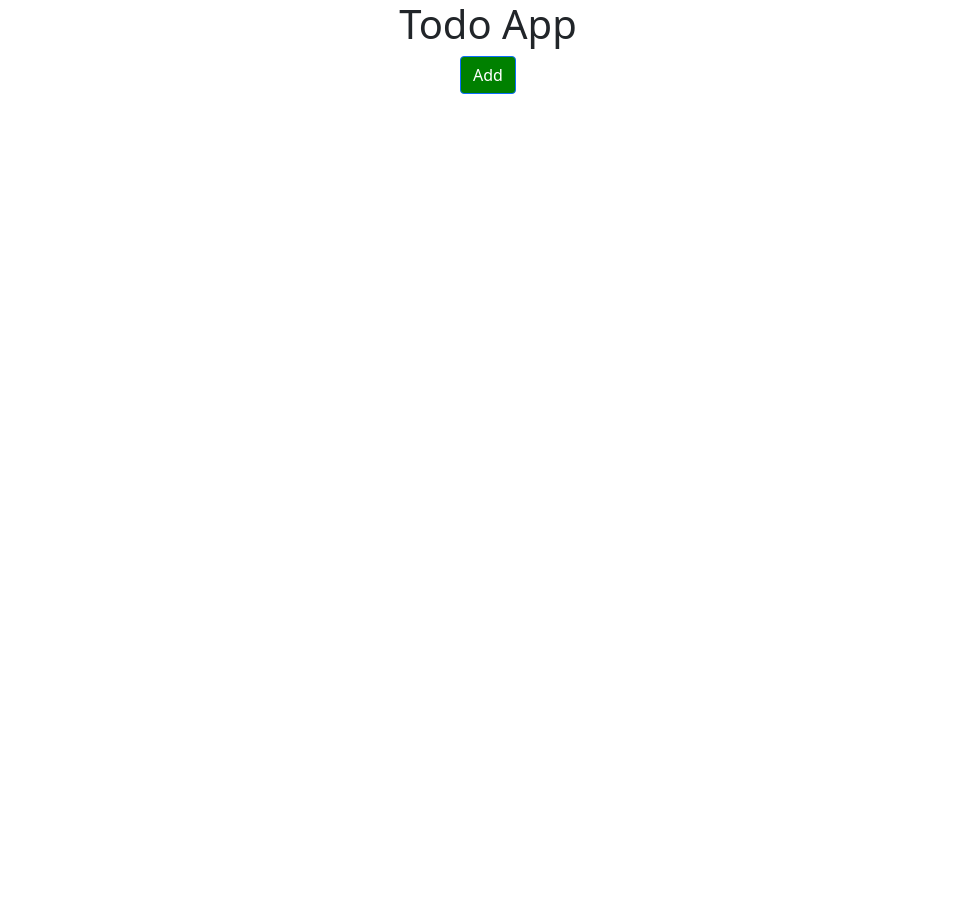
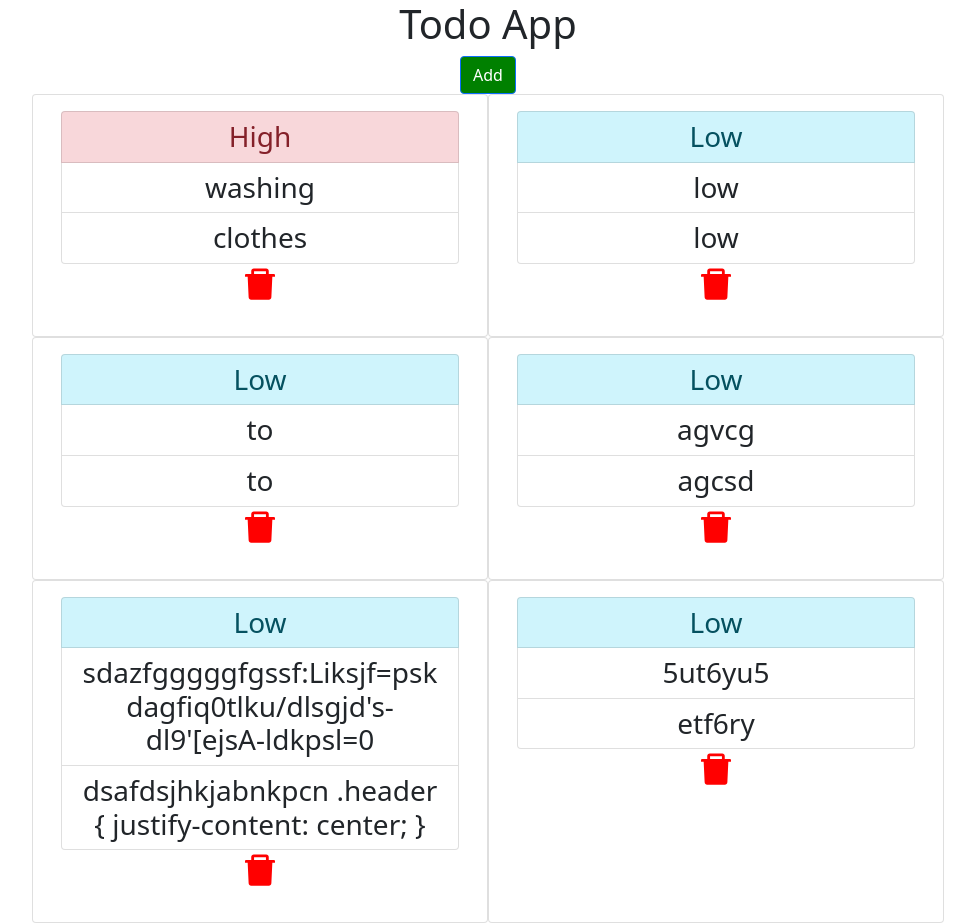
Before and after one commit to Bassy-Teisen/Sebastian-Todo-App, a React (Vite) app: page / in a window 1280 px wide. Shown: the whole page, without its empty margins (152-1127 px from the left). Before the commit the page ends 800 px from the top, so only its background shows below. Built offline with nearby package versions, Linux system fonts and the light colour scheme; data requests are answered from the project's data file.

Commit message:
Created Todo and Todos component also set up json-server

```diff
--- /dev/null
+++ b/db.json
@@ -0,0 +1,40 @@
+{
+  "todos": [
+    {
+      "todoTitle": "washing",
+      "description": "clothes",
+      "high": true,
+      "id": 1
+    },
+    {
+      "todoTitle": "low",
+      "description": "low",
+      "high": false,
+      "id": 8
+    },
+    {
+      "todoTitle": "to",
+      "description": "to",
+      "high": false,
+      "id": 9
+    },
+    {
+      "todoTitle": "agvcg",
+      "description": "agcsd",
+      "high": false,
+      "id": 10
+    },
+    {
+      "todoTitle": "sdazfgggggfgssf:Liksjf=pskdagfiq0tlku/dlsgjd's-dl9'[ejsA-ldkpsl=0",
+      "description": "dsafdsjhkjabnkpcn .header {\n    justify-content: center;\n\n}",
+      "high": false,
+      "id": 11
+    },
+    {
+      "todoTitle": "5ut6yu5",
+      "description": "etf6ry",
+      "high": false,
+      "id": 12
+    }
+  ]
+}
--- a/src/App.jsx
+++ b/src/App.jsx
@@ -1,20 +1,79 @@
 import Header from './components/Header'
-import { useState } from 'react'
+import { useState, useEffect } from 'react'
 import { Container, Row } from 'react-bootstrap'
 import './App.css'
 import AddTodo from './components/AddTodo'
 import 'bootstrap/dist/css/bootstrap.min.css'
+import Todos from './components/Todos'
+
 
 function App() {
   const [showAddTodo, setShowAddTodo] = useState(false)
+  const [todos, setTodos] = useState([])
 
 
+  useEffect(() => {
+    const getTodos = async () => {
+      const todosFromServer = await fetchTodos()
+      setTodos(todosFromServer)
+
+    }
+    getTodos()
+  }, [])
+
+  const fetchTodos = async () => {
+    const res = await fetch('http://localhost:5000/todos')
+    const data = await res.json()
+
+    return data
+  }
+
+  const fetchTodo = async (id) => {
+    const res = await fetch(`http://localhost:5000/todos/${id}`)
+    const data = await res.json()
+
+    return data
+  }
+
+  const addTodo = async (todo) => {
+    const res = await fetch("http://localhost:5000/todos", {
+      method: 'POST',
+      headers: {
+        'Content-type': 'application/json'
+      },
+      body: JSON.stringify(todo)
+    })
+
+    const data = await res.json()
+
+    setTodos([...todos, data])
+  }
+
+  const deleteTodo = async (id) => {
+    await fetch(`http://localhost:5000/todos/${id}`,
+    { method: 'DELETE'
+    })
+
+    setTodos(todos.filter((todo) => todo.id !== id))
+  }
+
+  const togglePriority = async (id) => {
+    const todoToToggle = await fetchTodo(id)
+    const updTodo = {...todoToToggle, high: !todoToToggle.high}
+
+    const res = await fetch(`http://localhost:5000/todos/${id}`, {method: 'PUT', headers: {'Content-type': 'application/json'}, body: JSON.stringify(updTask) })
+
+    const data = await res.json()
+
+    setTasks(todos.map((todo) => todo.id === id ? {...todo, high: !todo.high} : todo))
+  }
   return (
     <div className="App">
-        <Header showAdd={showAddTodo} onAdd={() => setShowAddTodo(!showAddTodo) } title={"Todo App"}/>
+      <Header showAdd={showAddTodo} onAdd={() => setShowAddTodo(!showAddTodo) } title={"Todo App"}/>
         <Container >
           <Row className="justify-content-center" >
-              {showAddTodo && <AddTodo /> }
+              {showAddTodo && <AddTodo onAdd={addTodo}/> }
+              {todos.length >0 ? <Todos todos={todos} onDelete={deleteTodo} onToggle={togglePriority} /> : "No tasks to show"}
           </Row>
       </Container>
     </div>
--- a/src/components/AddTodo.jsx
+++ b/src/components/AddTodo.jsx
@@ -3,13 +3,13 @@ import { Form, Row, Col, Button } from 'react-bootstrap'
 import "../App.css"
 
 const AddTodo = ({ onAdd }) => {
-    const [todo, setTodo] = useState('')
+    const [todoTitle, setTodoTitle] = useState('')
     const [description, setDescription] = useState('')
     const [high, setHighPriority] = useState(false)
 
     const onSubmit = (e) => {
         e.preventDefault()
-        if(!todo) {
+        if(!todoTitle) {
             alert('Please add a task todo!')
             return
         }
@@ -17,8 +17,8 @@ const AddTodo = ({ onAdd }) => {
             alert('Please add a description!')
             return
         }
-        onAdd({ todo, description, high })
-        setTodo("")
+        onAdd({ todoTitle, description, high })
+        setTodoTitle("")
         setDescription("")
         setHighPriority(false)
     }
@@ -27,10 +27,10 @@ const AddTodo = ({ onAdd }) => {
         <Form onSubmit={onSubmit} >
         <Form.Group as={Row} className="mb-3" >
             <Form.Label column sm={2}>
-                Todo Task
+                Todo Title
             </Form.Label>
             <Col sm={10}>
-                <Form.Control type="text" placeholder="Todo" value={todo} onChange={(e) => setTodo(e.target.value)} />
+                <Form.Control type="text" placeholder="Todo" value={todoTitle} onChange={(e) => setTodoTitle(e.target.value)} />
             </Col>
         </Form.Group>
         <Form.Group as={Row} className="mb-3" >
--- /dev/null
+++ b/src/components/Todo.jsx
@@ -0,0 +1,28 @@
+import { AiFillDelete } from 'react-icons/ai'
+import { ListGroup } from "react-bootstrap"
+import "../App.css"
+
+const Todo = ({todo, onDelete, onToggle }) => {
+
+    return (
+    <div  onDoubleClick={() => onToggle(todo.id)}>
+            <h3>
+                <ListGroup as="ul">
+                        {todo.high ? <ListGroup.Item as="li" variant="danger" >High</ListGroup.Item> : <ListGroup.Item as="li" variant="info" >Low</ListGroup.Item>}
+                    <ListGroup.Item as="li" >
+                        {todo.todoTitle}
+                    </ListGroup.Item>
+                    <ListGroup.Item as="li">
+                        {todo.description}
+                    </ListGroup.Item>
+                </ListGroup>
+                <div className='bin'>
+                    <AiFillDelete size={40} style={{ color: 'red', cursor: 'pointer'}} onClick={() => onDelete(todo.id)} />
+                </div>
+            </h3>
+            <p></p>
+        </div>
+    )
+}
+
+export default Todo
--- /dev/null
+++ b/src/components/Todos.jsx
@@ -0,0 +1,26 @@
+import { Container, Card } from "react-bootstrap"
+import Todo from "./Todo"
+import '../App.css'
+
+const Todos = ({todos, onDelete, onToggle }) => {
+
+    const sortTop = []
+    const sortLow = []
+    for (const [index, value] of todos.entries()) {
+        console.log(value.high)
+        {value.high ? sortTop.push(value) : sortLow.push(value)}
+    }
+
+    const todoList = [...sortTop, ...sortLow]
+    return (
+        <>
+            {todoList.map((todo, index) => (
+                <Card key={index} style={{ maxWidth: '40%', minWidth: "300px" }}>
+                    <Card.Body><Todo key={index} todo={todo} onDelete={onDelete} onToggle={onToggle} /></Card.Body>
+                </Card>
+            ))}
+        </>
+    )
+}
+
+export default Todos
```
Also changed, not shown: package.json (+5 -2 lines), 1 other file (tests, documents, lock files or other folders).
